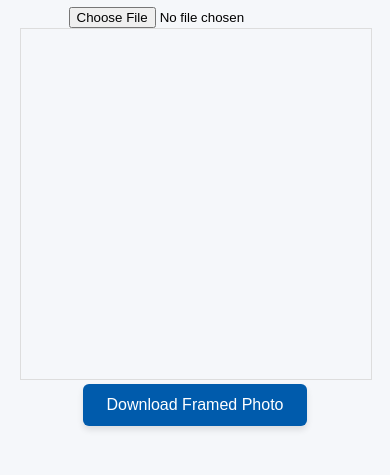
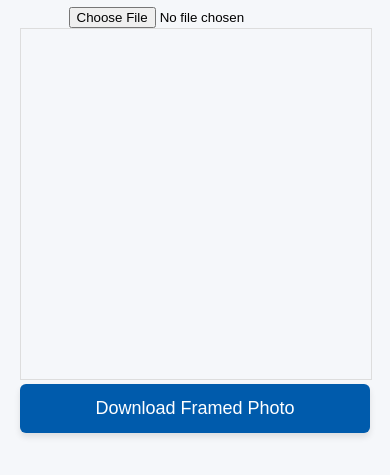
Before and after one commit to KhNagib99/40YR-2, a plain HTML site: page index.html in a window 390 px wide. Shown: the part 181-656 px from the top of the page. Drawn offline with Linux system fonts and the light colour scheme.

Commit message:
Update styles.css

```diff
--- a/styles.css
+++ b/styles.css
@@ -54,3 +54,10 @@ button:active {
   background-color: #003F79;
   transform: translateY(0);
 }
+@media (max-width: 600px) {
+  button {
+    width: 100%;
+    padding: 14px;
+    font-size: 18px;
+  }
+}
```
